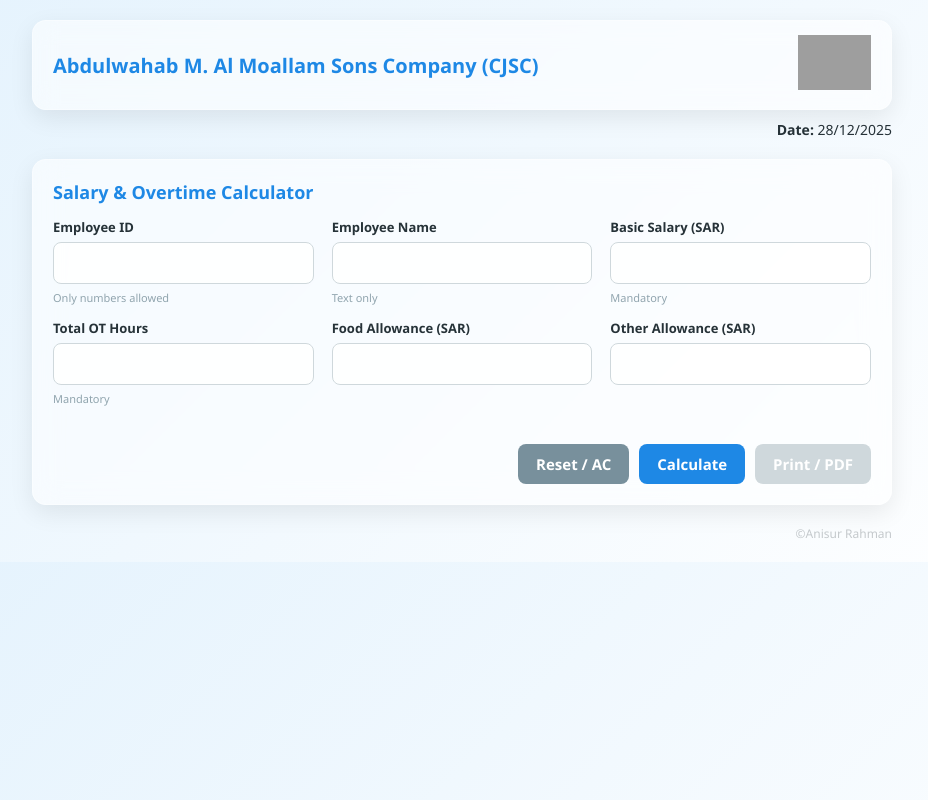
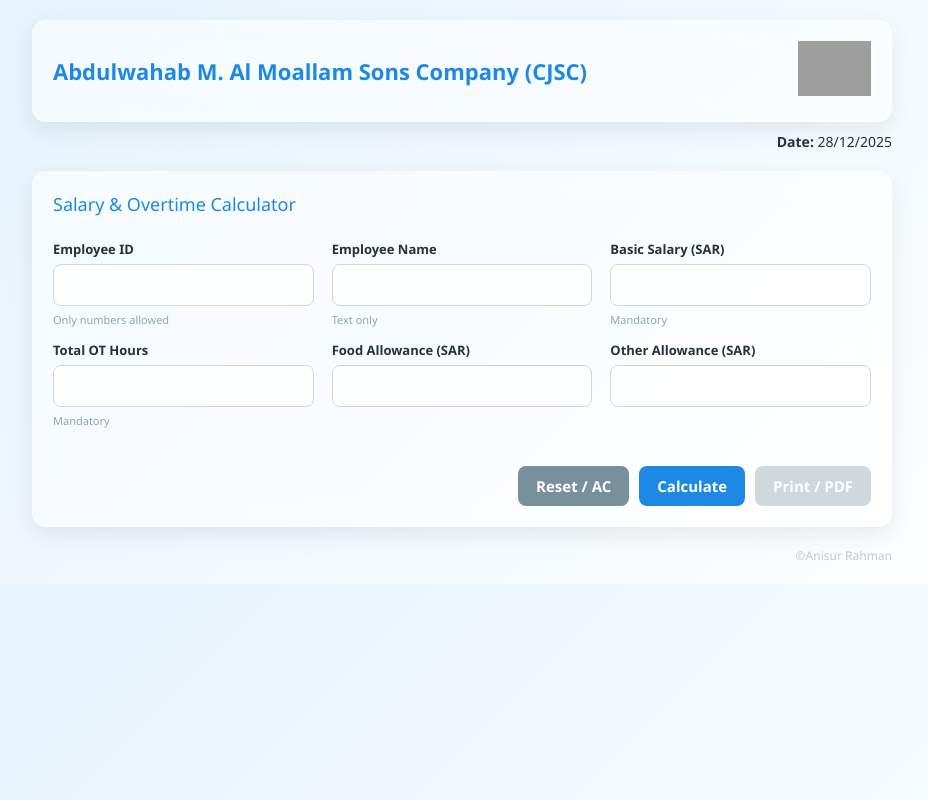
Before and after one commit to anisurrahmanktd-cpu/salary-calculator-almoallam, a plain HTML site: page index.html in a window 1280 px wide. Shown: the whole page, without its empty margins (178-1106 px from the left). Drawn offline with Linux system fonts and the light colour scheme; grey boxes are pictures that could not be loaded.

Commit message:
Update index.html

```diff
--- a/index.html
+++ b/index.html
@@ -12,7 +12,7 @@
 -------------------------------------------------- */
 @page {
   size: A4 portrait;
-  margin: 1in;
+  margin: 0in;
 }
 
 @media print {
@@ -69,17 +69,17 @@ body {
   position: sticky;
   top: 0;
   z-index: 50;
-  padding: 14px 20px;
+  padding: 20px 20px;
   display: flex;
   justify-content: space-between;
   align-items: center;
   background: var(--glass-bg);
-  backdrop-filter: blur(12px);
+  backdrop-filter: blur(80px);
   border-bottom: 1px solid var(--glass-border);
 }
 
 .company-name {
-  font-size: 20px;
+  font-size: 22px;
   font-weight: 700;
   color: var(--primary);
 }
@@ -120,9 +120,9 @@ body {
 
 .calculator-header {
   font-size: 18px;
-  font-weight: 600;
+  font-weight: 300;
   color: var(--primary);
-  margin-bottom: 14px;
+  margin-bottom: 24px;
 }
 
 .form-grid {
@@ -246,7 +246,7 @@ input[readonly] {
   display: flex;
   justify-content: space-between;
   border-bottom: 1px solid var(--border);
-  padding-bottom: 10px;
+  padding-bottom: 80px;
   margin-bottom: 18px;
 }
 
```
